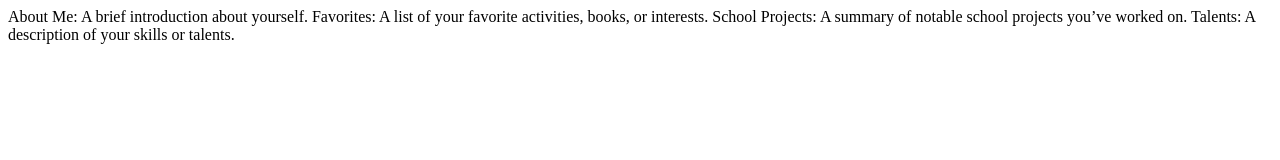
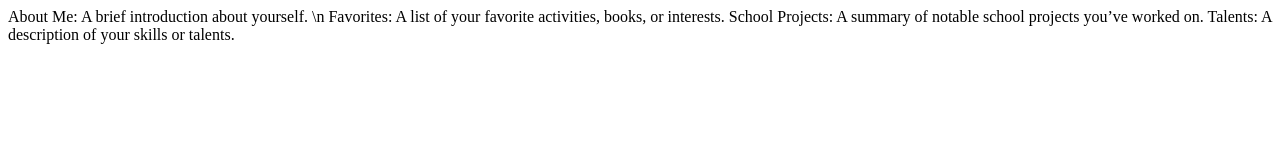
Before and after one commit to mamaoooo/mamaoooo.github.io, a plain HTML site: page index.html in a window 1280 px wide. Drawn offline with Linux system fonts and the light colour scheme.

Commit message:
Add files via upload

```diff
--- a/index.html
+++ b/index.html
@@ -6,7 +6,7 @@
     <title>Document</title>
 </head>
 <body>
-    About Me: A brief introduction about yourself.
+    About Me: A brief introduction about yourself. \n
     Favorites: A list of your favorite activities, books, or interests.
     School Projects: A summary of notable school projects you’ve worked on.
     Talents: A description of your skills or talents.
```
